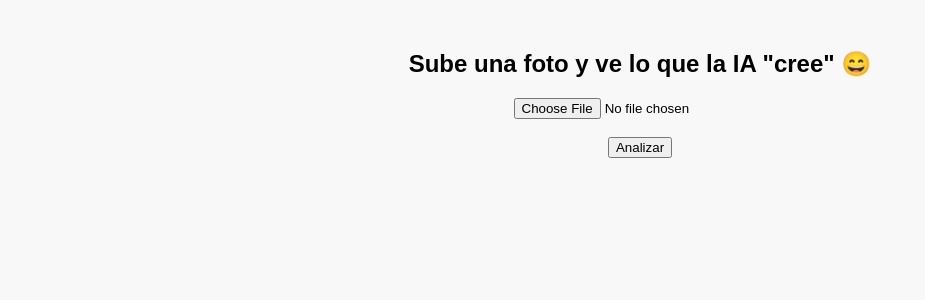
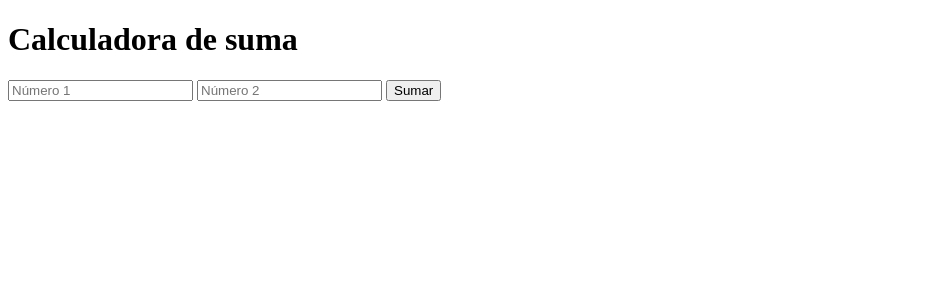
Before and after one commit to NovaFramen/facial-detector, a Python web app: template templates/index.html in a window 1280 px wide. Shown: the top 300 px of the page, without its empty margins (0-925 px from the left). Run offline with Jinja, Linux system fonts and the light colour scheme; the template is opened without the code that fills it, so the values that code supplies are empty.

Commit message:
version inicial

```diff
--- a/requirements.txt
+++ b/requirements.txt
@@ -2,3 +2,4 @@ flask
 deepface
 tensorflow
 opencv-python
+tf-keras
--- a/templates/index.html
+++ b/templates/index.html
@@ -1,24 +1,18 @@
 <!DOCTYPE html>
 <html>
 <head>
-  <title>Detector de Verdad IA 😏</title>
-  <style>
-    body { font-family: Arial; text-align: center; background: #f8f8f8; }
-    .container { margin-top: 50px; }
-    img { max-width: 300px; border-radius: 10px; margin-top: 20px; }
-  </style>
+    <title>Suma de dos números</title>
 </head>
 <body>
-  <div class="container">
-    <h2>Sube una foto y ve lo que la IA "cree" 😄</h2>
-    <form method="POST" enctype="multipart/form-data">
-      <input type="file" name="image" required><br><br>
-      <button type="submit">Analizar</button>
+    <h1>Calculadora de suma</h1>
+    <form method="POST" action="/index">
+        <input type="number" name="num1" placeholder="Número 1" required>
+        <input type="number" name="num2" placeholder="Número 2" required>
+        <button type="submit">Sumar</button>
     </form>
+
     {% if result %}
-      <p><strong>{{ result }}</strong></p>
-      <img src="{{ img_path }}">
+        <h2>Resultado: {{ result }}</h2>
     {% endif %}
-  </div>
 </body>
 </html>
```
